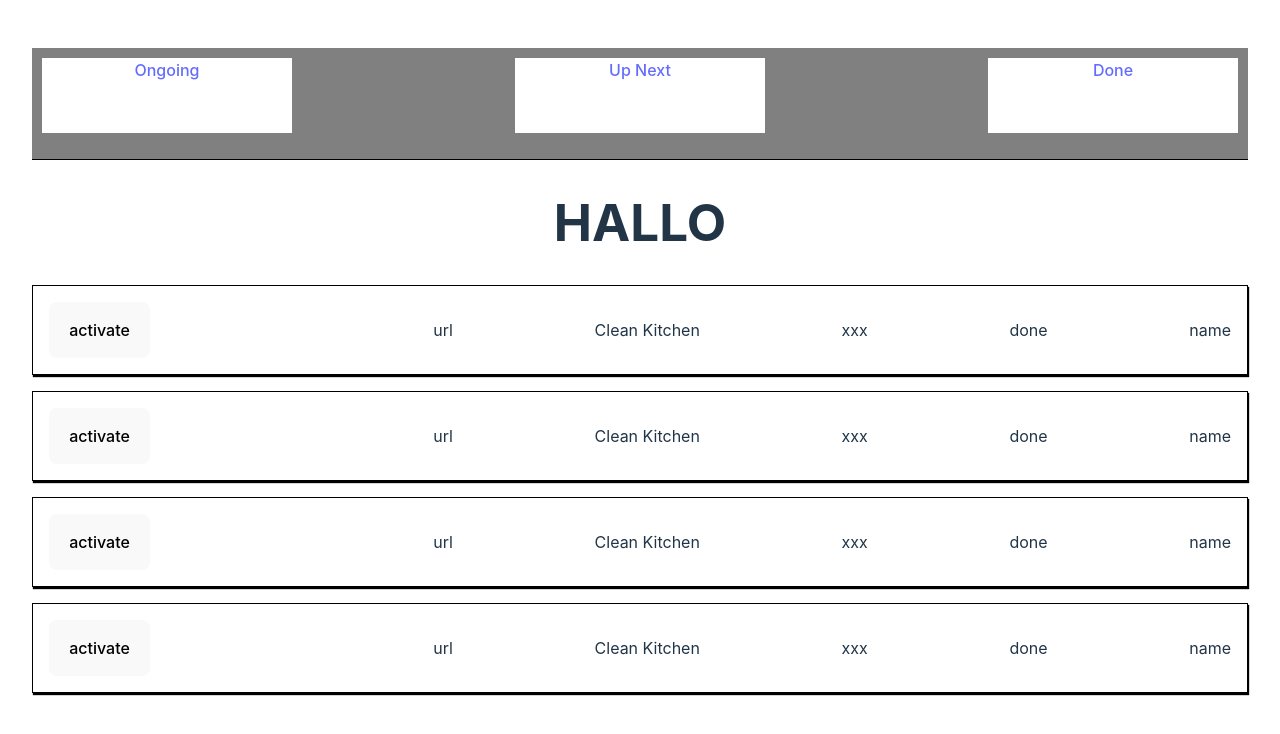
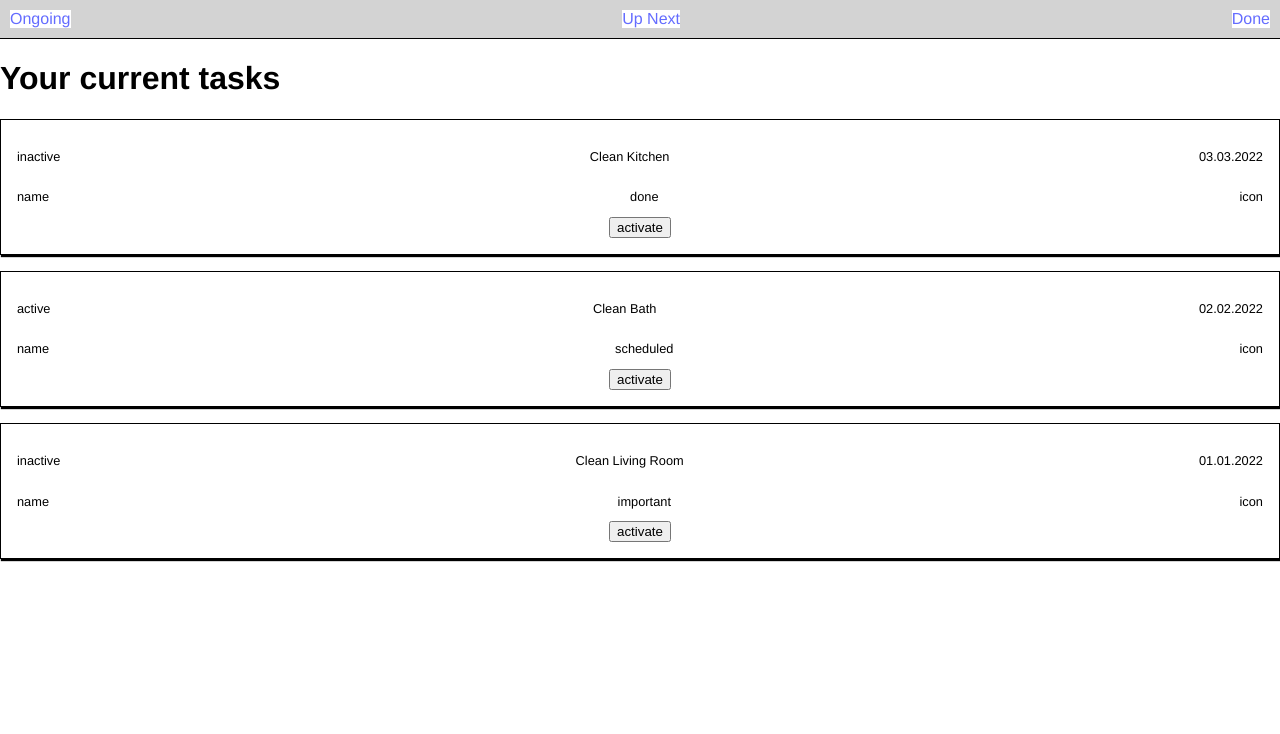
Before and after one commit to PhilippWeiss85/CleanUp, a React (Vite) app: page / in a window 1280 px wide. Shown: the top 734 px of the page. Built offline with nearby package versions, Linux system fonts and the light colour scheme.

Commit message:
update array

```diff
--- a/package.json
+++ b/package.json
@@ -9,6 +9,7 @@
     "preview": "vite preview"
   },
   "dependencies": {
+    "eslint": "^8.28.0",
     "react": "^18.2.0",
     "react-dom": "^18.2.0"
   },
@@ -16,6 +17,7 @@
     "@types/react": "^18.0.24",
     "@types/react-dom": "^18.0.8",
     "@vitejs/plugin-react": "^2.2.0",
+    "prettier": "2.8.0",
     "vite": "^3.2.3"
   }
 }
--- a/src/App.css
+++ /dev/null
@@ -1,41 +0,0 @@
-#root {
-  max-width: 1280px;
-  margin: 0 auto;
-  padding: 2rem;
-  text-align: center;
-}
-
-.logo {
-  height: 6em;
-  padding: 1.5em;
-  will-change: filter;
-}
-.logo:hover {
-  filter: drop-shadow(0 0 2em #646cffaa);
-}
-.logo.react:hover {
-  filter: drop-shadow(0 0 2em #61dafbaa);
-}
-
-@keyframes logo-spin {
-  from {
-    transform: rotate(0deg);
-  }
-  to {
-    transform: rotate(360deg);
-  }
-}
-
-@media (prefers-reduced-motion: no-preference) {
-  a:nth-of-type(2) .logo {
-    animation: logo-spin infinite 20s linear;
-  }
-}
-
-.card {
-  padding: 2em;
-}
-
-.read-the-docs {
-  color: #888;
-}
--- a/src/App.jsx
+++ b/src/App.jsx
@@ -1,41 +1,36 @@
-import './App.css'
+
 import Task from './components/Task/Task'
 import Navigation from './components/Navigation/Navigation'
 
 
 const testArray = [
   {
+    id:"1",
     active: false,
-    icon: "url",
-    name: "Clean Kitchen",
-    cleanedLast: "xxx",
+    icon: "icon",
+    task: "Clean Kitchen",
+    cleanedLast: "03.03.2022",
     cleanedStatus: "done",
     responsible: "name",
   },
   {
-      active: false,
-      icon: "url",
-      name: "Clean Kitchen",
-      cleanedLast: "xxx",
-      cleanedStatus: "done",
+   id:"2",
+   active: true,
+   icon: "icon",
+   task: "Clean Bath",
+   cleanedLast: "02.02.2022",
+   cleanedStatus: "scheduled",
    responsible: "name",
    },
    {
+   id:"3",
    active: false,
-        icon: "url",
-        name: "Clean Kitchen",
-        cleanedLast: "xxx",
-        cleanedStatus: "done",
+   icon: "icon",
+   task: "Clean Living Room",
+   cleanedLast: "01.01.2022",
+   cleanedStatus: "important",
    responsible: "name",
     },
-        {
-          active: false,
-          icon: "url",
-          name: "Clean Kitchen",
-          cleanedLast: "xxx",
-          cleanedStatus: "done",
-          responsible: "name",
-          }
 ]
 
 
@@ -43,9 +38,9 @@ function App() {
   return (
     <div className="App">
       <Navigation/>
-      <h1>HALLO</h1>
+      <h1>Your current tasks</h1>
       {testArray.map((task) => {
-      return <Task active={task.active} icon={task.icon} name={task.name} cleanedLast={task.cleanedLast} cleanedStatus={task.cleanedStatus} responsible={task.responsible}></Task>})}
+      return<Task key={task.id} active={task.active} icon={task.icon} task={task.task} cleanedLast={task.cleanedLast} cleanedStatus={task.cleanedStatus} responsible={task.responsible}></Task>})}
     </div>
   )
 }
--- a/src/components/Navigation/Navigation.css
+++ b/src/components/Navigation/Navigation.css
@@ -1,10 +1,8 @@
 nav {
     border-bottom: 1px solid black;
-
-
 }
 .navmenu {
-    background-color: grey
+    background-color: lightgrey;
 }
 
 .navmenu ul {
@@ -12,12 +10,12 @@ nav {
     display: flex;
     justify-content: space-between;
     padding: 0;
+    margin: 0;
 }
 
 .navitem {
     display: inline-block;
     margin: 10px;
     background-color: white;
-    width: 250px;
-    height: 75px;
+
 }
--- a/src/components/Navigation/Navigation.jsx
+++ b/src/components/Navigation/Navigation.jsx
@@ -4,9 +4,9 @@ function Navigation() {
     return (
         <nav className="navmenu">
             <ul>
-            <li className="navitem"><a href="https://www.gmx.de">Ongoing</a></li>
-            <li className="navitem"><a href="https://www.gmx.de">Up Next</a></li>
-            <li className="navitem"><a href="https://www.gmx.de">Done</a></li>
+            <li className="navitem"><a href="#">Ongoing</a></li>
+            <li className="navitem"><a href="#">Up Next</a></li>
+            <li className="navitem"><a href="#">Done</a></li>
             </ul>
         </nav>
      );
--- a/src/components/Task/Task.css
+++ b/src/components/Task/Task.css
@@ -8,4 +8,10 @@
 .taskcontainer-content {
     display: flex;
     justify-content: space-between;
+    font-size: 0.8rem;
 }
+
+.buttoncontainer {
+    display:flex;
+    justify-content: center;
+}
--- a/src/components/Task/Task.jsx
+++ b/src/components/Task/Task.jsx
@@ -1,17 +1,21 @@
 import "./Task.css"
 
-function Task ({active, icon, name, cleanedLast, cleanedStatus, responsible}) {
+function Task ({active, icon, task, cleanedLast, cleanedStatus, responsible}) {
     return (
         <section className="taskcontainer">
             <article className="taskcontainer-content ">
-                <button>activate</button>
-                <p>{active}</p>
+                <p >{active === true ? "active" : "inactive"}</p>
+                <p>{task}</p>
+                <p>{cleanedLast}</p>
+                </article>
+                <article className="taskcontainer-content ">
+                <p>{responsible}</p>
+                <p>{cleanedStatus}</p>
                 <p>{icon}</p>
-                <p>{name}</p>
-                <p>{cleanedLast}</p>
-                <p>{cleanedStatus}</p>
-                <p>{responsible}</p>
             </article>
+            <div className="buttoncontainer">
+            <button>activate</button>
+            </div>
         </section>
     );
 }
--- a/src/index.css
+++ b/src/index.css
@@ -1,78 +1,27 @@
 :root {
-  font-family: Inter, Avenir, Helvetica, Arial, sans-serif;
+  font-family: Helvetica, Arial, sans-serif;
   font-size: 16px;
-  line-height: 24px;
-  font-weight: 400;
-
-  color-scheme: light dark;
-  color: rgba(255, 255, 255, 0.87);
-  background-color: #242424;
-
-  font-synthesis: none;
-  text-rendering: optimizeLegibility;
-  -webkit-font-smoothing: antialiased;
-  -moz-osx-font-smoothing: grayscale;
-  -webkit-text-size-adjust: 100%;
 }
 
 * {
   box-sizing: border-box;
+}
 
+
+body {
+  margin: 0;
+  padding: 0;
 }
+
+
+
 
 a {
   font-weight: 500;
   color: #646cff;
   text-decoration: inherit;
 }
+
 a:hover {
   color: #535bf2;
 }
-
-body {
-  margin: 0;
-  padding: 0;
-  min-width: 320px;
-  min-height: 100vh;
-}
-
-h1 {
-  font-size: 3.2em;
-  line-height: 1.1;
-}
-
-section {
-  width: 100%;
-}
-
-button {
-  border-radius: 8px;
-  border: 1px solid transparent;
-  padding: 0.6em 1.2em;
-  font-size: 1em;
-  font-weight: 500;
-  font-family: inherit;
-  background-color: #1a1a1a;
-  cursor: pointer;
-  transition: border-color 0.25s;
-}
-button:hover {
-  border-color: #646cff;
-}
-button:focus,
-button:focus-visible {
-  outline: 4px auto -webkit-focus-ring-color;
-}
-
-@media (prefers-color-scheme: light) {
-  :root {
-    color: #213547;
-    background-color: #ffffff;
-  }
-  a:hover {
-    color: #747bff;
-  }
-  button {
-    background-color: #f9f9f9;
-  }
-}
```
Also changed, not shown: 1 other file (tests, documents, lock files or other folders). Lines whose indentation alone changed are shown as unchanged.
